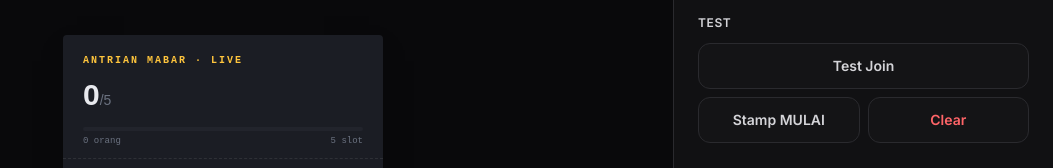
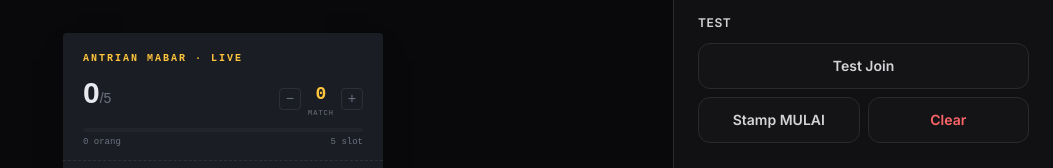
Before and after one commit to aldifhr/obs-widgets, a Next.js app: page /mabar in a window 1280 px wide. Shown: the part 277-445 px from the top of the page, without its empty margins (227-1280 px from the left). Built offline with nearby package versions, Linux system fonts and the light colour scheme.

Commit message:
fix: glass jar shine — add center + right highlights for balance

```diff
--- a/components/GlassTipjar.tsx
+++ b/components/GlassTipjar.tsx
@@ -63,6 +63,8 @@ function GlassJarSvg({ pct, liquidColor, flash }: { pct: number; liquidColor: st
       </g>
       <rect x={16} y={30} width={8} height={120} rx={4} fill="rgba(255,255,255,0.35)" />
       <rect x={28} y={30} width={4} height={40} rx={2} fill="rgba(255,255,255,0.2)" />
+      <rect x={68} y={28} width={3} height={100} rx={1.5} fill="rgba(255,255,255,0.12)" />
+      <rect x={108} y={30} width={6} height={80} rx={3} fill="rgba(255,255,255,0.08)" />
     </svg>
   )
 }
@@ -390,10 +392,6 @@ export function GlassJar() {
           </div>
         </div>
 
-        <div className="text-center" style={{ fontFamily: "'Fraunces', serif", color: liquidColor, fontSize: 11, letterSpacing: 1 }}>
-          TOPLES DUKUNGAN
-        </div>
-
         {likeCount > 0 && (
           <div className="flex items-center gap-1.5" style={{ fontFamily: "'Fraunces', serif", fontSize: 10, color: '#FF6B6B' }}>
             <span>{'\u2764\uFE0F'}</span>
--- a/components/QueueMabar.tsx
+++ b/components/QueueMabar.tsx
@@ -33,10 +33,12 @@ export function QueueMabar() {
   const [maxQueue, setMaxQueue] = useState(() => { const v = Number(searchParams.get('max')); return v > 0 ? v : 5 })
   const [copied, setCopied] = useState(false)
   const [queue, setQueue] = useState<QueueEntry[]>(() => { const v = localStorage.getItem('mabar-queue'); return v ? JSON.parse(v) : [] })
+  const [matchCount, setMatchCount] = useState(() => { const v = localStorage.getItem('mabar-match'); return v ? Number(v) : 0 })
   const [toast, setToast] = useState<string | null>(null)
   const [pulse, setPulse] = useState(false)
   const [newRow, setNewRow] = useState<number | null>(null)
   const [stamped, setStamped] = useState(false)
+  const [inputName, setInputName] = useState('')
   const toastTimer = useRef<number>(0)
   const queueRef = useRef<HTMLDivElement>(null)
   const t = themes[mode]
@@ -52,6 +54,10 @@ export function QueueMabar() {
   useEffect(() => {
     localStorage.setItem('mabar-queue', JSON.stringify(queue))
   }, [queue])
+
+  useEffect(() => {
+    localStorage.setItem('mabar-match', String(matchCount))
+  }, [matchCount])
 
   const addToQueue = useCallback((name: string) => {
     if (queue.length >= maxQueue) return
@@ -85,6 +91,13 @@ export function QueueMabar() {
     addToQueue(name)
   }, [queue, addToQueue])
 
+  const handleManualAdd = useCallback(() => {
+    const name = inputName.trim()
+    if (!name) return
+    addToQueue(name)
+    setInputName('')
+  }, [inputName, addToQueue])
+
   const full = queue.length >= maxQueue
 
   const widgetParams = new URLSearchParams({ mode, max: String(maxQueue), hide: '1' })
@@ -96,9 +109,17 @@ export function QueueMabar() {
     <div style={{ width: '100%', maxWidth: 320, background: t.card, borderRadius: 4, boxShadow: t.shadow, display: 'flex', flexDirection: 'column', transition: 'background .3s', overflow: 'hidden' }}>
       <div style={{ padding: '18px 20px 10px', borderBottom: `1px dashed ${t.border}` }}>
         <div style={{ fontFamily: "'IBM Plex Mono', monospace", fontSize: 10, letterSpacing: 2, color: t.eyebrow, fontWeight: 600 }}>ANTRIAN MABAR · LIVE</div>
-        <div style={{ display: 'flex', alignItems: 'baseline', gap: 8, marginTop: 4 }}>
+        <div style={{ display: 'flex', alignItems: 'baseline', justifyContent: 'space-between', marginTop: 4 }}>
           <div style={{ fontFamily: "'IBM Plex Sans Condensed', sans-serif", fontWeight: 700, fontSize: 30, color: t.total, animation: pulse ? 'ledger-pulse 0.4s ease' : undefined }}>
             {queue.length}<span style={{ fontSize: 14, color: t.sub, fontWeight: 400 }}>/{maxQueue}</span>
+          </div>
+          <div style={{ display: 'flex', alignItems: 'center', gap: 6, fontFamily: "'IBM Plex Mono', monospace" }}>
+            <button onClick={() => setMatchCount(m => Math.max(0, m - 1))} style={{ width: 22, height: 22, borderRadius: 4, border: `1px solid ${t.border}`, background: 'transparent', color: t.sub, fontSize: 14, cursor: 'pointer', display: 'flex', alignItems: 'center', justifyContent: 'center' }}>−</button>
+            <div style={{ textAlign: 'center', minWidth: 28 }}>
+              <div style={{ fontSize: 18, fontWeight: 700, color: t.accent }}>{matchCount}</div>
+              <div style={{ fontSize: 7, color: t.sub, letterSpacing: 1 }}>MATCH</div>
+            </div>
+            <button onClick={() => setMatchCount(m => m + 1)} style={{ width: 22, height: 22, borderRadius: 4, border: `1px solid ${t.border}`, background: 'transparent', color: t.sub, fontSize: 14, cursor: 'pointer', display: 'flex', alignItems: 'center', justifyContent: 'center' }}>+</button>
           </div>
         </div>
         <div style={{ height: 4, background: t.sub + '15', marginTop: 10, position: 'relative', borderRadius: 2 }}>
```
